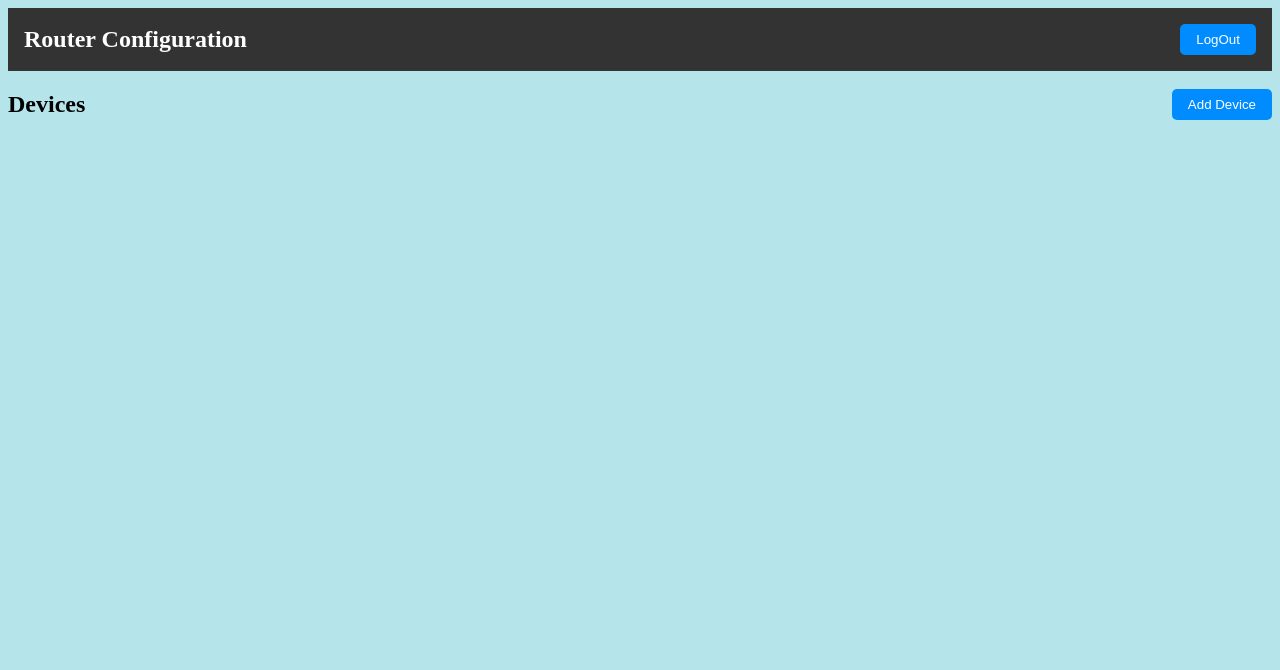
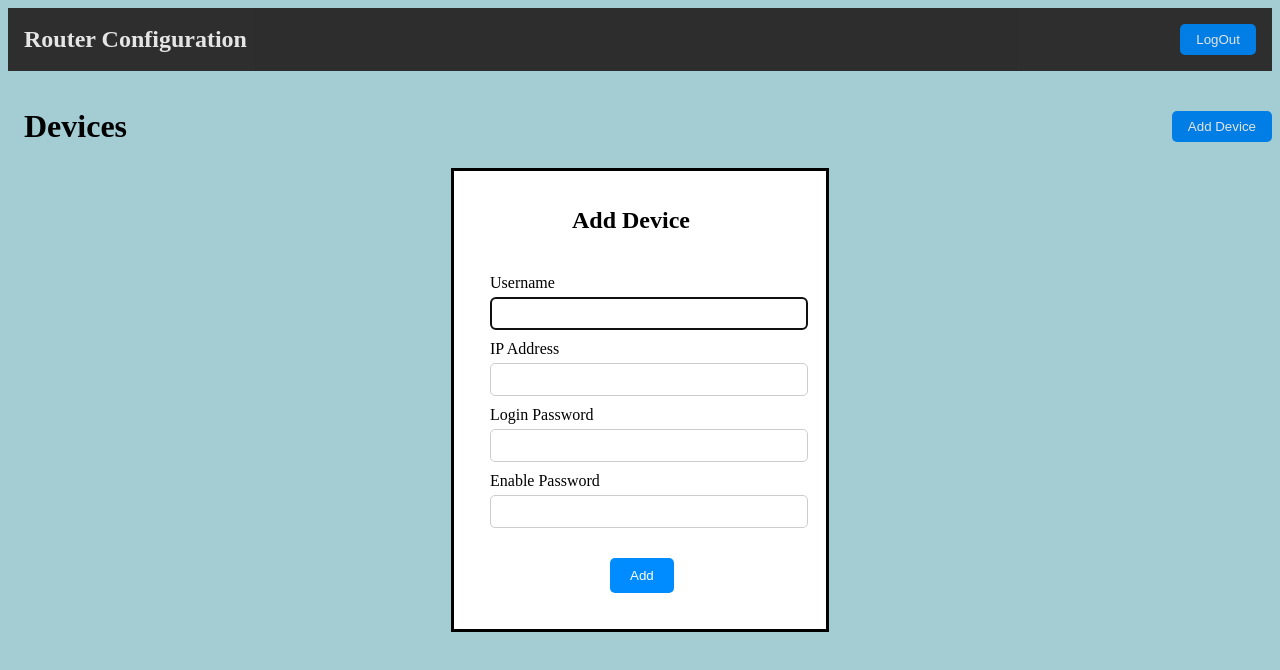
Before and after one commit to MayurKamble110/RemoteRouterConfigurationAssistent, a React (Create React App) app in the folder ui/: page / in a window 1280 px wide. Both pictures are taken after a click on the button "Add Device". Shown: the top 670 px of the page. Built offline with nearby package versions, Linux system fonts and the light colour scheme.

Commit message:
added add device form

```diff
--- a/ui/src/App.js
+++ b/ui/src/App.js
@@ -1,5 +1,5 @@
 import Device from "./Component/Device";
-import Navbar from "./components/Navbar";
+import Navbar from "./Component/Navbar";
 
 function App() {
   return (
--- a/ui/src/Component/Device.css
+++ b/ui/src/Component/Device.css
@@ -2,6 +2,10 @@
     display: flex;
     justify-content: space-between;
     align-items: center;
+}
+
+#device h1{
+    padding: 1rem;
 }
 
 .add-button {
--- a/ui/src/Component/Device.jsx
+++ b/ui/src/Component/Device.jsx
@@ -1,14 +1,24 @@
-import { useState } from "react";
+import { useRef, useState } from "react";
 import './Device.css';
+import Dialog from "./Dialog";
 
 export default function Device()
 {
     const [ data , setData] = useState([]);
+    const dialog = useRef();
+
+    function handleAddDevice()
+    {
+        dialog.current.open();
+    }
 
     return(
+        <>
+        <Dialog ref={dialog}></Dialog>
         <div id = 'device'>
-             <h2>Devices</h2>
-             <button className="add-button">Add Device</button>
+             <h1>Devices</h1>
+             <button className="add-button" onClick={handleAddDevice}>Add Device</button>
         </div>
+        </>
     )
 }
--- /dev/null
+++ b/ui/src/Component/Dialog.css
@@ -0,0 +1,42 @@
+/* Style for the modal form */
+.modal-form {
+    width: 300px; /* Adjust width as needed */
+    padding: 20px;
+}
+
+h2{
+    margin-left: 30%;
+}
+/* Style for form elements */
+.modal-form label {
+    display: flex;
+    flex-direction: column;
+    margin-bottom: 5px;
+
+}
+
+.modal-form input {
+    width: 100%;
+    padding: 8px;
+    margin-bottom: 10px;
+    border: 1px solid #ccc;
+    border-radius: 5px;
+}
+
+/* Style for the button */
+.modal-form button {
+    background-color: #008cff;
+    color: white;
+    padding: 10px 20px;
+    border: none;
+    border-radius: 5px;
+    cursor: pointer;
+    margin-top: 20px;
+    margin-left: 40%;
+}
+
+/* Style for the button on hover */
+.modal-form button:hover {
+    background-color: #0047cc;
+
+}
--- /dev/null
+++ b/ui/src/Component/Dialog.jsx
@@ -0,0 +1,63 @@
+import { forwardRef, useImperativeHandle, useRef } from "react"
+import './Dialog.css';
+import DEVICES from "../Data/device";
+import { useState } from "react";
+
+const Dialog = forwardRef(function Dialog(props,ref){
+
+    const modal = useRef();
+    const [formData, setFormData] = useState({
+        username: '',
+        ipAddress: '',
+        loginPassword: '',
+        enablePassword: ''
+    });
+
+    useImperativeHandle(ref, () => {
+        return {
+          open: () => {
+            modal.current.showModal();
+          }
+        };
+      });
+
+    function handleCloseModal()
+    {
+        modal.current.close();
+    }
+
+    const handleChange = (event) => {
+        const { name, value } = event.target;
+        setFormData((prevFormData) => ({
+            ...prevFormData,
+            [name]: value
+        }));
+    };
+
+    return(
+        <dialog id = 'dialog' ref={modal}>
+            <h2>Add Device</h2>
+            <form className="modal-form">
+                <div>
+                    <label>Username</label>
+                    <input type="text" name="username" value={formData.username} onChange={handleChange}></input>
+                </div>
+                <div>
+                    <label>IP Address</label>
+                    <input type="text" name="ipAddress" value={formData.ipAddress} onChange={handleChange}></input>
+                </div>
+                <div>
+                    <label>Login Password</label>
+                    <input type="password" name="loginPassword" value={formData.loginPassword} onChange={handleChange}></input>
+                </div>
+                <div>
+                    <label>Enable Password</label>
+                    <input type="password" name="enablePassword" value={formData.enablePassword} onChange={handleChange}></input>
+                </div>
+                <button onClick={handleCloseModal}>Add</button>
+            </form>
+        </dialog>
+    )
+});
+
+export default Dialog;
--- a/ui/src/Data/device.js
+++ b/ui/src/Data/device.js
@@ -1,5 +1,5 @@
 
-const devices = [
+const DEVICES = [
     {
         name : 'DEVICE 1',
         ip_address : '123456789',
@@ -32,4 +32,6 @@ const devices = [
         os : 'Linux',
         os_version : '8.3'
     }
-]
+];
+
+export default DEVICES;
```
Also changed, not shown: ui/src/Component/Navbar.css (renamed from ui/src/components/Navbar.css), ui/src/Component/Navbar.jsx (renamed from ui/src/components/Navbar.jsx).
